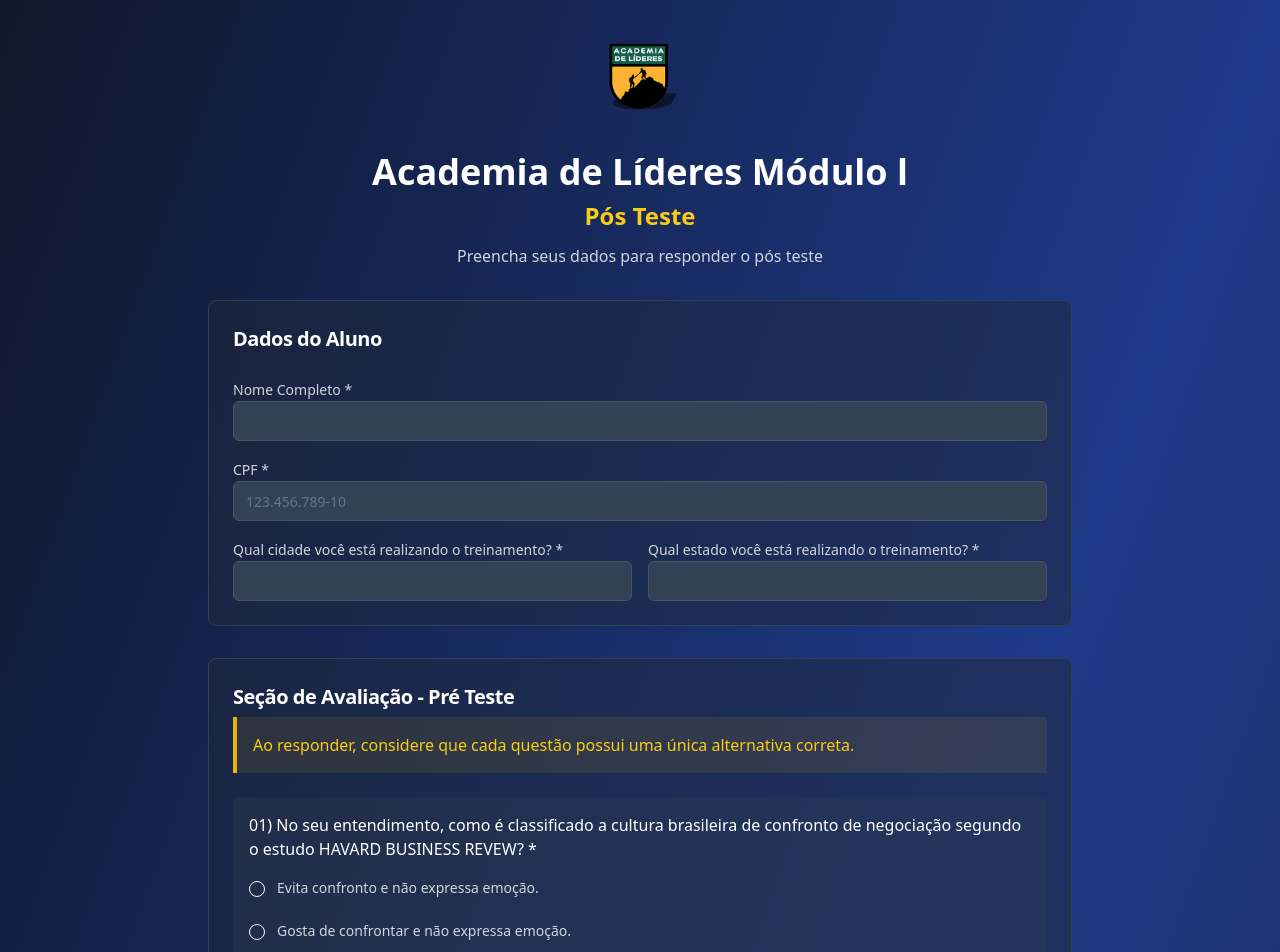
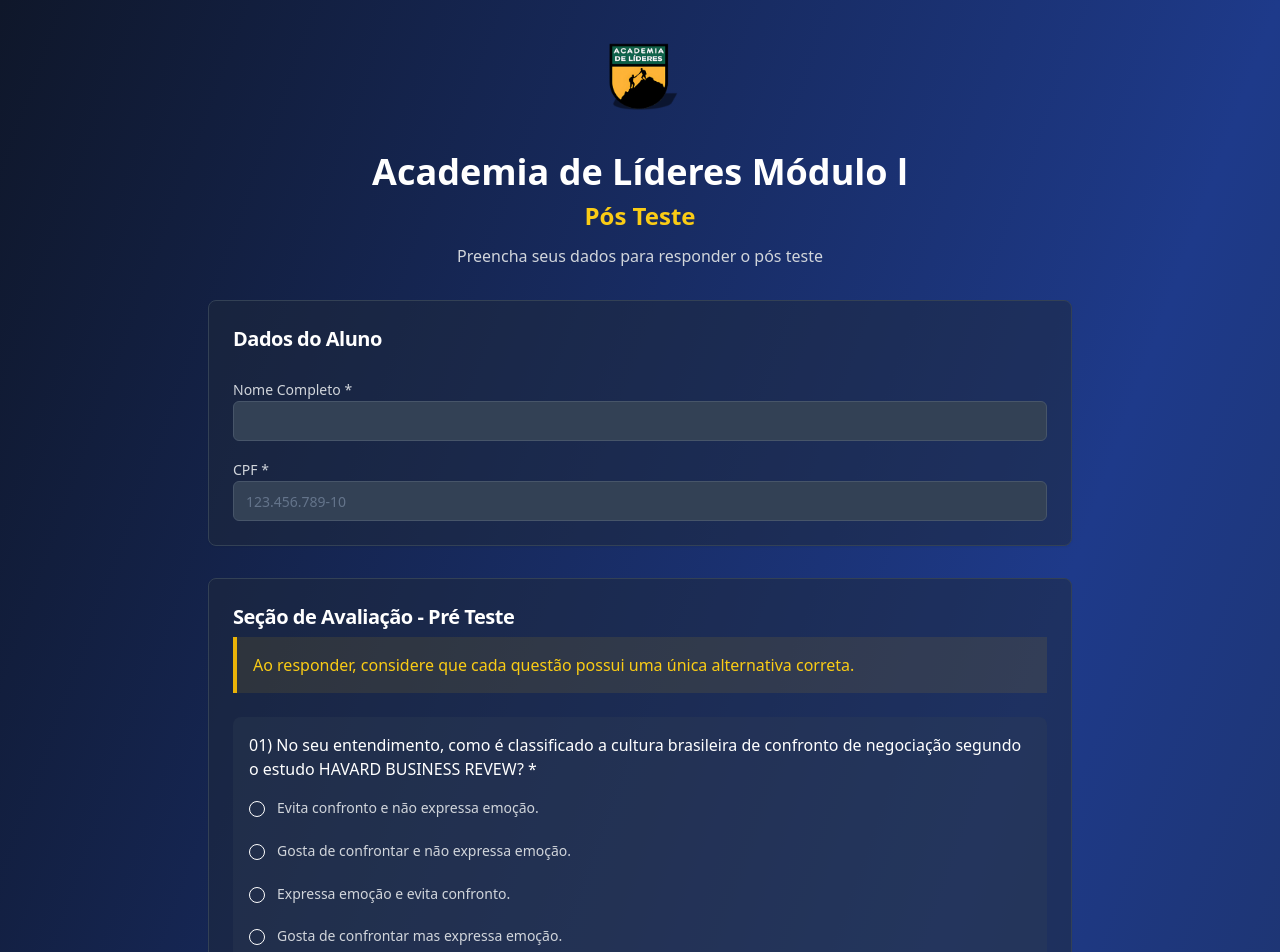
Before and after one commit to FabioCostaTeixeira/academia-de-lideres-modulo-l-pos-teste, a React (Vite) app: page / in a window 1280 px wide. Shown: the top 952 px of the page. Built offline with nearby package versions, Linux system fonts and the light colour scheme.

Commit message:
Remove city and state fields from student data.

```diff
--- a/src/components/PreTestForm.tsx
+++ b/src/components/PreTestForm.tsx
@@ -1,3 +1,4 @@
+
 import { useState } from "react";
 import { Button } from "@/components/ui/button";
 import { Input } from "@/components/ui/input";
@@ -17,15 +18,11 @@ function formatCpfMask(cpf: string) {
 }
 
 const PreTestForm = () => {
-  const {
-    toast
-  } = useToast();
+  const { toast } = useToast();
   const [isSubmitting, setIsSubmitting] = useState(false);
   const [formData, setFormData] = useState({
     nomeCompleto: "",
     cpf: "",
-    cidade: "",
-    estado: "",
     pergunta01: "",
     pergunta02: "",
     pergunta03: "",
@@ -35,68 +32,147 @@ const PreTestForm = () => {
     pergunta07: "",
     pergunta08: "",
     pergunta09: "",
-    pergunta10: ""
+    pergunta10: "",
   });
-  const questions = [{
+  const questions = [
+    {
       id: "pergunta01",
-    title: "01) No seu entendimento, como é classificado a cultura brasileira de confronto de negociação segundo o estudo HAVARD BUSINESS REVEW?",
-    options: ["Evita confronto e não expressa emoção.", "Gosta de confrontar e não expressa emoção.", "Expressa emoção e evita confronto.", "Gosta de confrontar mas expressa emoção."]
-  }, {
+      title:
+        "01) No seu entendimento, como é classificado a cultura brasileira de confronto de negociação segundo o estudo HAVARD BUSINESS REVEW?",
+      options: [
+        "Evita confronto e não expressa emoção.",
+        "Gosta de confrontar e não expressa emoção.",
+        "Expressa emoção e evita confronto.",
+        "Gosta de confrontar mas expressa emoção.",
+      ],
+    },
+    {
       id: "pergunta02",
-    title: "02) Identifique três paradigmas (modelos mentais) de irresponsabilidade, influenciado pela cultura dos líderes na ocorrência de um acidente de trabalho nas empresas brasileiras.",
-    options: ["A culpa é do acidentado - Nunca pedi para ele fazer isso - Os acidentes acontecem é muito risco.", "Isso foi uma aberração - Não temos leis fortes de Segurança - Ele era um bom empregado.", "A família vai sofrer - A segurança é custo - Vamos cuidar dele.", "Vai implicar ação judicial - A empresa exige um padrão seguro - Aonde eu errei."]
-  }, {
+      title:
+        "02) Identifique três paradigmas (modelos mentais) de irresponsabilidade, influenciado pela cultura dos líderes na ocorrência de um acidente de trabalho nas empresas brasileiras.",
+      options: [
+        "A culpa é do acidentado - Nunca pedi para ele fazer isso - Os acidentes acontecem é muito risco.",
+        "Isso foi uma aberração - Não temos leis fortes de Segurança - Ele era um bom empregado.",
+        "A família vai sofrer - A segurança é custo - Vamos cuidar dele.",
+        "Vai implicar ação judicial - A empresa exige um padrão seguro - Aonde eu errei.",
+      ],
+    },
+    {
       id: "pergunta03",
-    title: "03) Assinale a simples característica de LIDERANÇA, para prevenção da vida?",
-    options: ["É gestão que é priorização.", "Clarear as expectativas.", "Confrontar a realidade e assumindo a responsabilidade.", "Todas estão certas."]
-  }, {
+      title:
+        "03) Assinale a simples característica de LIDERANÇA, para prevenção da vida?",
+      options: [
+        "É gestão que é priorização.",
+        "Clarear as expectativas.",
+        "Confrontar a realidade e assumindo a responsabilidade.",
+        "Todas estão certas.",
+      ],
+    },
+    {
       id: "pergunta04",
-    title: "04) O que fez a Fórmula 1 reduzir drasticamente as fatalidades dos pilotos depois da Morte de Ayrton Senna?",
-    options: ["Aprimoramento na gestão de risco.", "Melhorias de segurança nos carros e nas roupas dos pilotos.", "Correta decisão política.", "Investimento financeiro em pesquisa e desenvolvimento."]
-  }, {
+      title:
+        "04) O que fez a Fórmula 1 reduzir drasticamente as fatalidades dos pilotos depois da Morte de Ayrton Senna?",
+      options: [
+        "Aprimoramento na gestão de risco.",
+        "Melhorias de segurança nos carros e nas roupas dos pilotos.",
+        "Correta decisão política.",
+        "Investimento financeiro em pesquisa e desenvolvimento.",
+      ],
+    },
+    {
       id: "pergunta05",
-    title: "05) Qual o primeiro passo a ser dado para mudança, dentro dos oito passos de mudança do professor de Harvard John Kotter?",
-    options: ["Estruturar a coalisão junto a liderança.", "Estabelecer Senso de Urgência.", "Desenvolver a Visão, Estratégia e Valores.", "Propiciar vitórias de curto prazo."]
-  }, {
+      title:
+        "05) Qual o primeiro passo a ser dado para mudança, dentro dos oito passos de mudança do professor de Harvard John Kotter?",
+      options: [
+        "Estruturar a coalisão junto a liderança.",
+        "Estabelecer Senso de Urgência.",
+        "Desenvolver a Visão, Estratégia e Valores.",
+        "Propiciar vitórias de curto prazo.",
+      ],
+    },
+    {
       id: "pergunta06",
-    title: "06) Segundo a pesquisa da GALLUP quantos porcento de pessoas estão engajadas no trabalho, trabalham com paixão e se sentem conectados com a sua empresa, trazem melhorias e inovação?",
-    options: ["28%.", "58%", "78%.", "88%"]
-  }, {
+      title:
+        "06) Segundo a pesquisa da GALLUP quantos porcento de pessoas estão engajadas no trabalho, trabalham com paixão e se sentem conectados com a sua empresa, trazem melhorias e inovação?",
+      options: ["28%.", "58%", "78%.", "88%"],
+    },
+    {
       id: "pergunta07",
       title: "07) Qual a fórmula extraordinária de resultados sustentáveis?",
-    options: ["Resultado=(Processos+Pessoas).", "Resultado=(Processos+Estrategia).", "Resultado=(Processos+Gestão+Estrategia).", "Resultado=(Processos+Empresa)"]
-  }, {
+      options: [
+        "Resultado=(Processos+Pessoas).",
+        "Resultado=(Processos+Estrategia).",
+        "Resultado=(Processos+Gestão+Estrategia).",
+        "Resultado=(Processos+Empresa)",
+      ],
+    },
+    {
       id: "pergunta08",
-    title: "08) Qual o pilar que serve como base de sustentação da Liderança, conforme os 12 Pilares da Liderança do Brigadeiro William Cohen?",
-    options: ["Conheça o seu negócio.", "Confiança.", "Autenticidade.", "Integridade."]
-  }, {
+      title:
+        "08) Qual o pilar que serve como base de sustentação da Liderança, conforme os 12 Pilares da Liderança do Brigadeiro William Cohen?",
+      options: [
+        "Conheça o seu negócio.",
+        "Confiança.",
+        "Autenticidade.",
+        "Integridade.",
+      ],
+    },
+    {
       id: "pergunta09",
       title: "09) Como se constrói a CONFIANÇA do líder junto a equipe?",
-    options: ["Comunicação e Meta.", "Competência e Apoio.", "Diretrizes e Feedback.", "Conhecimento e Feedback."]
-  }, {
+      options: [
+        "Comunicação e Meta.",
+        "Competência e Apoio.",
+        "Diretrizes e Feedback.",
+        "Conhecimento e Feedback.",
+      ],
+    },
+    {
       id: "pergunta10",
       title: "10) Defina Comportamento?",
-    options: ["São escolhas dentro de um padrão social.", "São alinhamento de valores e atitudes.", "São ações e atitudes visíveis impulsionadas pelas crenças, hábitos e valores.", "É a motivação interna e externas que forma o caráter de um indivíduo."]
-  }];
+      options: [
+        "São escolhas dentro de um padrão social.",
+        "São alinhamento de valores e atitudes.",
+        "São ações e atitudes visíveis impulsionadas pelas crenças, hábitos e valores.",
+        "É a motivação interna e externas que forma o caráter de um indivíduo.",
+      ],
+    },
+  ];
   const handleInputChange = (field: string, value: string) => {
     // Se o campo for CPF, salva apenas os dígitos
-    if(field === "cpf") {
+    if (field === "cpf") {
       const onlyNumbers = value.replace(/\D/g, "").slice(0, 11);
-      setFormData(prev => ({
+      setFormData((prev) => ({
         ...prev,
-        cpf: onlyNumbers
+        cpf: onlyNumbers,
       }));
     } else {
-      setFormData(prev => ({
+      setFormData((prev) => ({
         ...prev,
-        [field]: value
+        [field]: value,
       }));
     }
   };
   const validateForm = () => {
-    const requiredFields = ['nomeCompleto', 'cpf', 'cidade', 'estado', 'pergunta01', 'pergunta02', 'pergunta03', 'pergunta04', 'pergunta05', 'pergunta06', 'pergunta07', 'pergunta08', 'pergunta09', 'pergunta10'];
+    const requiredFields = [
+      "nomeCompleto",
+      "cpf",
+      "pergunta01",
+      "pergunta02",
+      "pergunta03",
+      "pergunta04",
+      "pergunta05",
+      "pergunta06",
+      "pergunta07",
+      "pergunta08",
+      "pergunta09",
+      "pergunta10",
+    ];
     for (const field of requiredFields) {
-      if (!formData[field as keyof typeof formData] || formData[field as keyof typeof formData] === "") {
+      if (
+        !formData[field as keyof typeof formData] ||
+        formData[field as keyof typeof formData] === ""
+      ) {
         return false;
       }
     }
@@ -107,7 +183,7 @@ const PreTestForm = () => {
       toast({
         title: "CPF Inválido",
         description: "Digite somente números no formato 123.456.789-10",
-        variant: "destructive"
+        variant: "destructive",
       });
       return false;
     }
@@ -119,7 +195,7 @@ const PreTestForm = () => {
       toast({
         title: "Formulário Incompleto",
         description: "Por favor, preencha todos os campos obrigatórios.",
-        variant: "destructive"
+        variant: "destructive",
       });
       return;
     }
@@ -129,18 +205,16 @@ const PreTestForm = () => {
       console.log("Form data to submit:", formData);
 
       // Simulate API call
-      await new Promise(resolve => setTimeout(resolve, 2000));
+      await new Promise((resolve) => setTimeout(resolve, 2000));
       toast({
         title: "Formulário Enviado com Sucesso!",
-        description: "Seus dados foram salvos com sucesso."
+        description: "Seus dados foram salvos com sucesso.",
       });
 
       // Reset form
       setFormData({
         nomeCompleto: "",
         cpf: "",
-        cidade: "",
-        estado: "",
         pergunta01: "",
         pergunta02: "",
         pergunta03: "",
@@ -150,30 +224,39 @@ const PreTestForm = () => {
         pergunta07: "",
         pergunta08: "",
         pergunta09: "",
-        pergunta10: ""
+        pergunta10: "",
       });
     } catch (error) {
       console.error("Error submitting form:", error);
       toast({
         title: "Erro ao Enviar",
         description: "Ocorreu um erro ao enviar o formulário. Tente novamente.",
-        variant: "destructive"
+        variant: "destructive",
       });
     } finally {
       setIsSubmitting(false);
     }
   };
-  return <div className="container mx-auto px-4 py-8 max-w-4xl">
+  return (
+    <div className="container mx-auto px-4 py-8 max-w-4xl">
       {/* Header */}
       <div className="text-center mb-8">
         <div className="mb-6">
-          <img src="/lovable-uploads/362217eb-fd70-4ec7-a2d0-938f7e255b70.png" alt="Academia de Líderes Logo" className="mx-auto h-20 md:h-24 mb-4" />
+          <img
+            src="/lovable-uploads/362217eb-fd70-4ec7-a2d0-938f7e255b70.png"
+            alt="Academia de Líderes Logo"
+            className="mx-auto h-20 md:h-24 mb-4"
+          />
         </div>
         <h1 className="text-3xl md:text-4xl font-bold text-white mb-2">
           Academia de Líderes Módulo l
         </h1>
-        <h2 className="text-xl md:text-2xl font-semibold text-yellow-400 mb-3">Pós Teste</h2>
-        <p className="text-gray-300 text-sm md:text-base max-w-2xl mx-auto">Preencha seus dados para responder o pós teste</p>
+        <h2 className="text-xl md:text-2xl font-semibold text-yellow-400 mb-3">
+          Pós Teste
+        </h2>
+        <p className="text-gray-300 text-sm md:text-base max-w-2xl mx-auto">
+          Preencha seus dados para responder o pós teste
+        </p>
       </div>
 
       <form onSubmit={handleSubmit} className="space-y-8">
@@ -184,41 +267,35 @@ const PreTestForm = () => {
           </CardHeader>
           <CardContent className="space-y-4">
             <div>
-              <Label htmlFor="nomeCompleto" className="text-gray-300">Nome Completo *</Label>
+              <Label htmlFor="nomeCompleto" className="text-gray-300">
+                Nome Completo *
+              </Label>
               <Input
                 id="nomeCompleto"
                 value={formData.nomeCompleto}
-                onChange={e => handleInputChange('nomeCompleto', e.target.value)}
+                onChange={(e) =>
+                  handleInputChange("nomeCompleto", e.target.value)
+                }
                 className="bg-slate-700 border-slate-600 text-white"
                 required
               />
             </div>
 
             <div>
-              <Label htmlFor="cpf" className="text-gray-300">CPF *</Label>
+              <Label htmlFor="cpf" className="text-gray-300">
+                CPF *
+              </Label>
               <Input
                 id="cpf"
                 inputMode="numeric"
                 autoComplete="off"
                 value={formatCpfMask(formData.cpf)}
-                onChange={e => handleInputChange('cpf', e.target.value)}
+                onChange={(e) => handleInputChange("cpf", e.target.value)}
                 placeholder="123.456.789-10"
                 className="bg-slate-700 border-slate-600 text-white"
                 maxLength={14} // 14 caracteres contando pontos e hífen
                 required
               />
-            </div>
-
-            <div className="grid grid-cols-1 md:grid-cols-2 gap-4">
-              <div>
-                <Label htmlFor="cidade" className="text-gray-300">Qual cidade você está realizando o treinamento? *</Label>
-                <Input id="cidade" value={formData.cidade} onChange={e => handleInputChange('cidade', e.target.value)} className="bg-slate-700 border-slate-600 text-white" required />
-              </div>
-
-              <div>
-                <Label htmlFor="estado" className="text-gray-300">Qual estado você está realizando o treinamento? *</Label>
-                <Input id="estado" value={formData.estado} onChange={e => handleInputChange('estado', e.target.value)} className="bg-slate-700 border-slate-600 text-white" required />
-              </div>
             </div>
           </CardContent>
         </Card>
@@ -226,7 +303,9 @@ const PreTestForm = () => {
         {/* Seção de Avaliação */}
         <Card className="bg-slate-800/50 border-slate-700">
           <CardHeader>
-            <CardTitle className="text-white text-xl">Seção de Avaliação - Pré Teste</CardTitle>
+            <CardTitle className="text-white text-xl">
+              Seção de Avaliação - Pré Teste
+            </CardTitle>
             <div className="bg-yellow-500/10 border-l-4 border-yellow-500 p-4 mt-4">
               <p className="text-yellow-400 font-medium">
                 Ao responder, considere que cada questão possui uma única alternativa correta.
@@ -234,33 +313,65 @@ const PreTestForm = () => {
             </div>
           </CardHeader>
           <CardContent className="space-y-8">
-            {questions.map(question => <div key={question.id} className="space-y-4 p-4 bg-slate-700/30 rounded-lg">
+            {questions.map((question) => (
+              <div
+                key={question.id}
+                className="space-y-4 p-4 bg-slate-700/30 rounded-lg"
+              >
                 <h3 className="text-white font-medium text-sm md:text-base leading-relaxed">
                   {question.title} *
                 </h3>
 
-                <RadioGroup value={formData[question.id as keyof typeof formData] as string} onValueChange={value => handleInputChange(question.id, value)} className="space-y-3">
-                  {question.options.map((option, optionIndex) => <div key={optionIndex} className="flex items-start space-x-3">
-                      <RadioGroupItem value={option} id={`${question.id}-${optionIndex}`} className="border-white text-white mt-1 flex-shrink-0" />
-                      <Label htmlFor={`${question.id}-${optionIndex}`} className="text-gray-300 text-sm leading-relaxed cursor-pointer flex-1">
+                <RadioGroup
+                  value={formData[question.id as keyof typeof formData] as string}
+                  onValueChange={(value) =>
+                    handleInputChange(question.id, value)
+                  }
+                  className="space-y-3"
+                >
+                  {question.options.map((option, optionIndex) => (
+                    <div
+                      key={optionIndex}
+                      className="flex items-start space-x-3"
+                    >
+                      <RadioGroupItem
+                        value={option}
+                        id={`${question.id}-${optionIndex}`}
+                        className="border-white text-white mt-1 flex-shrink-0"
+                      />
+                      <Label
+                        htmlFor={`${question.id}-${optionIndex}`}
+                        className="text-gray-300 text-sm leading-relaxed cursor-pointer flex-1"
+                      >
                         {option}
                       </Label>
-                    </div>)}
+                    </div>
+                  ))}
                 </RadioGroup>
-              </div>)}
+              </div>
+            ))}
           </CardContent>
         </Card>
 
         {/* Submit Button */}
         <div className="flex justify-center pt-6">
-          <Button type="submit" disabled={isSubmitting} className="bg-yellow-500 hover:bg-yellow-600 text-black font-bold px-8 py-3 text-lg">
-            {isSubmitting ? <>
+          <Button
+            type="submit"
+            disabled={isSubmitting}
+            className="bg-yellow-500 hover:bg-yellow-600 text-black font-bold px-8 py-3 text-lg"
+          >
+            {isSubmitting ? (
+              <>
                 <Loader2 className="mr-2 h-4 w-4 animate-spin" />
                 Enviando...
-              </> : 'Enviar Formulário'}
+              </>
+            ) : (
+              "Enviar Formulário"
+            )}
           </Button>
         </div>
       </form>
-    </div>;
+    </div>
+  );
 };
 export default PreTestForm;
```
Lines whose indentation alone changed are shown as unchanged.
